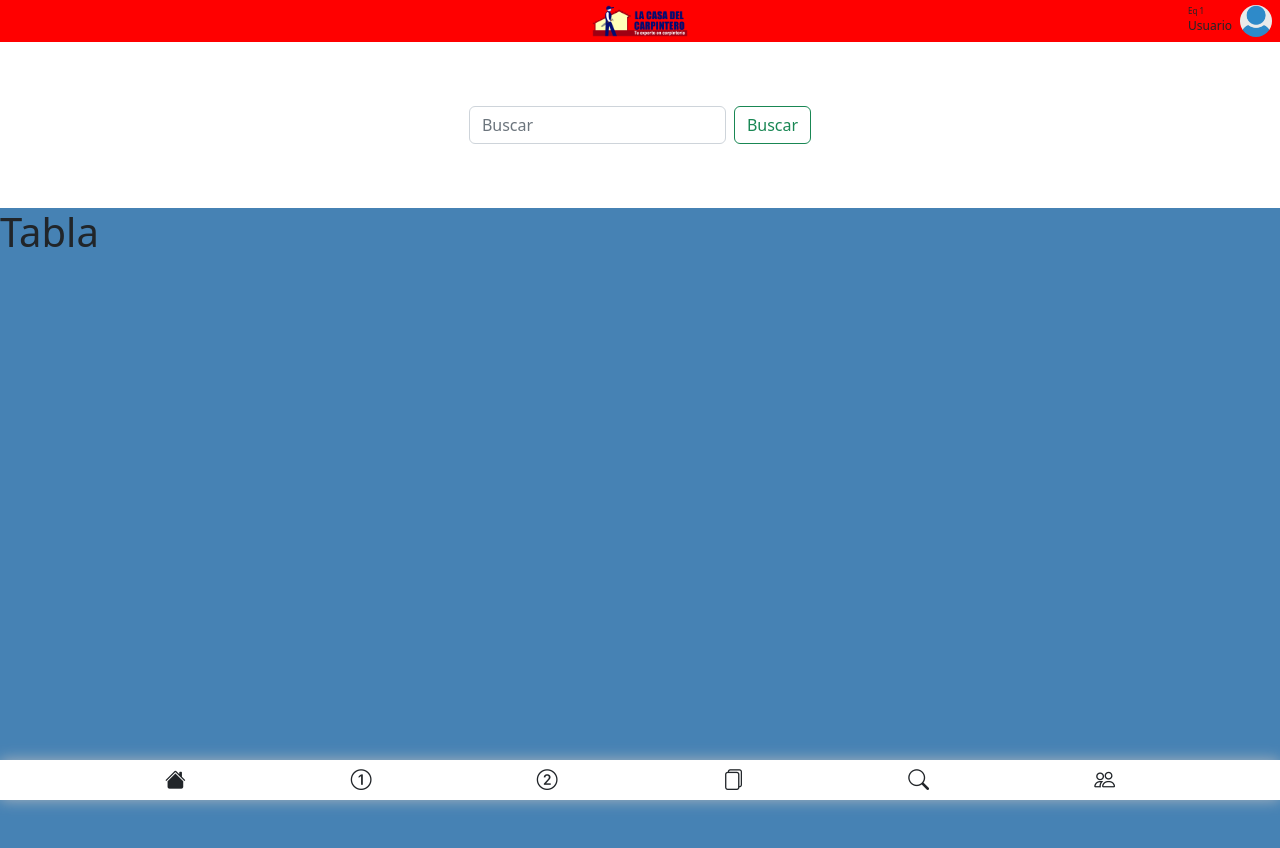
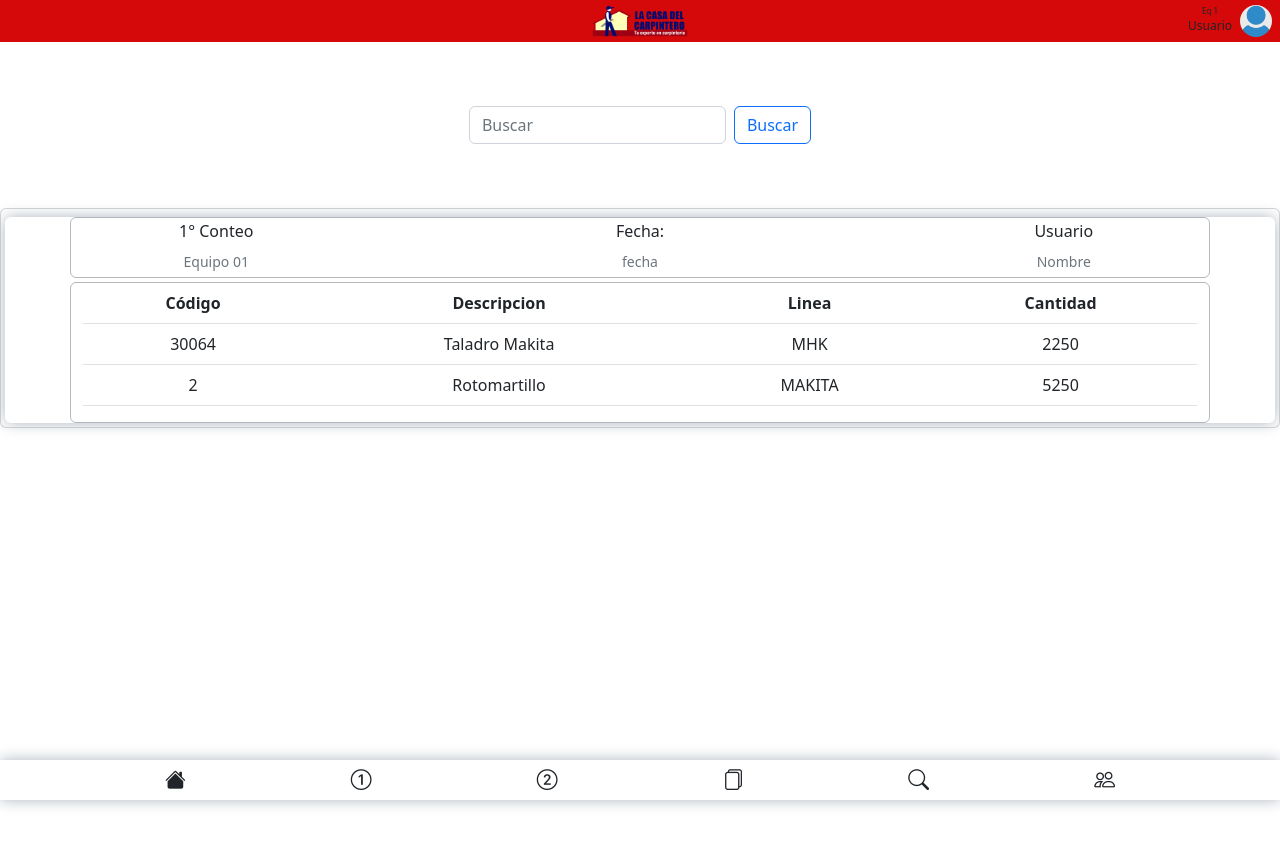
Before and after one commit to ecostichp/inventario_app_frontend, a Next.js app: page /home in a window 1280 px wide. Shown: the top 848 px of the page. Built offline with nearby package versions, Linux system fonts and the light colour scheme.

Commit message:
Se agrega componente de la Tabla al Home y se comienza a trabajar en el dashboard de inicio para los equipos

```diff
--- a/components/Buscador.jsx
+++ b/components/Buscador.jsx
@@ -23,7 +23,7 @@
               placeholder="Buscar"
               aria-label="Search"
               />
-              <Button className='ms-2' variant="outline-success">Buscar</Button>
+              <Button className='ms-2' variant="outline-primary">Buscar</Button>
             </Form>
           </div>
 
--- a/page_layouts/HeaderNav.jsx
+++ b/page_layouts/HeaderNav.jsx
@@ -5,7 +5,7 @@
 
       <div className="d-flex align-items-center"
         style={{
-          backgroundColor:"red",
+          backgroundColor:"#D50909",
           position: "sticky",
           top: "0px",
           left: "0px",
@@ -20,7 +20,7 @@
 
         <div className="d-flex position-absolute end-0 me-2">
           <div className="me-2">
-            <div className= "" style={{fontSize: ".5rem"}}>
+            <div className= "text-center" style={{fontSize: ".5rem"}}>
             Eq 1
             </div>
             <div style={{fontSize: ".75rem"}}>
--- /dev/null
+++ b/page_layouts/TableConteo.jsx
@@ -0,0 +1,59 @@
+import { Row, Col, Card } from 'react-bootstrap';
+import Table from 'react-bootstrap/Table';
+
+
+export default function TableConteo () {
+
+
+  return(
+
+    <>
+      <div className='card card-body p-1'>
+      <div className="mt-1 rounded-2 " style={{boxShadow: "0px 0px 15px #adb5bd"}}>
+        <div className="container justify-content-between d-flex p-1 border border-secondary border-opacity-50  rounded-2">
+          <div className="col-3 text-center">
+              <h6>1° Conteo</h6>
+              <small className="text-muted"> Equipo 01 </small>
+          </div>
+          <div className="col-3 text-center">
+              <h6>Fecha:</h6>
+              <small className="text-muted">fecha</small>
+          </div>
+          <div className="col-3 text-center">
+              <h6>Usuario</h6>
+              <small className="text-muted">Nombre</small>
+          </div>
+        </div>
+
+        <div className="container text-center mt-1 border border-secondary border-opacity-50 rounded-2">
+
+          <Table className="table table-hover">
+            <thead>
+              <tr>
+                  <th>Código</th>
+                  <th>Descripcion</th>
+                  <th>Linea</th>
+                  <th>Cantidad</th>
+              </tr>
+            </thead>
+            <tbody>
+              <tr>
+                  <td>30064</td>
+                  <td>Taladro Makita</td>
+                  <td>MHK</td>
+                  <td>2250</td>
+              </tr>
+              <tr>
+                  <td>2</td>
+                  <td>Rotomartillo</td>
+                  <td>MAKITA</td>
+                  <td>5250</td>
+              </tr>
+            </tbody>
+            </Table>
+          </div>
+      </div>
+    </div>
+    </>
+)
+}
--- a/pages/home.jsx
+++ b/pages/home.jsx
@@ -1,6 +1,7 @@
 import HeaderNav from '../page_layouts/HeaderNav';
 import FooterNav from '../page_layouts/FooterNav';
-import Buscador from '../components/Buscador'
+import Buscador from '../components/Buscador';
+import TableConteo from '../page_layouts/TableConteo';
 
 
 export default function Home () {
@@ -15,8 +16,8 @@
           backgroundColor:"white",
         }}>
       <Buscador />
-      <div style={{height: "1000px", backgroundColor:"steelblue", boxShadow: "0px 0px 15px #adb5bd"}}>
-        <h1>Tabla</h1>
+      <div style={{height: "1000px", boxShadow: "0px 0px 15px #adb5bd"}}>
+      <TableConteo />
       </div>
       </main>
 
```
Also changed, not shown: components/TablaProductos.jsx (deleted, +0 -57 lines), pages/CardEquipos.jsx (added, +70 -0 lines).
